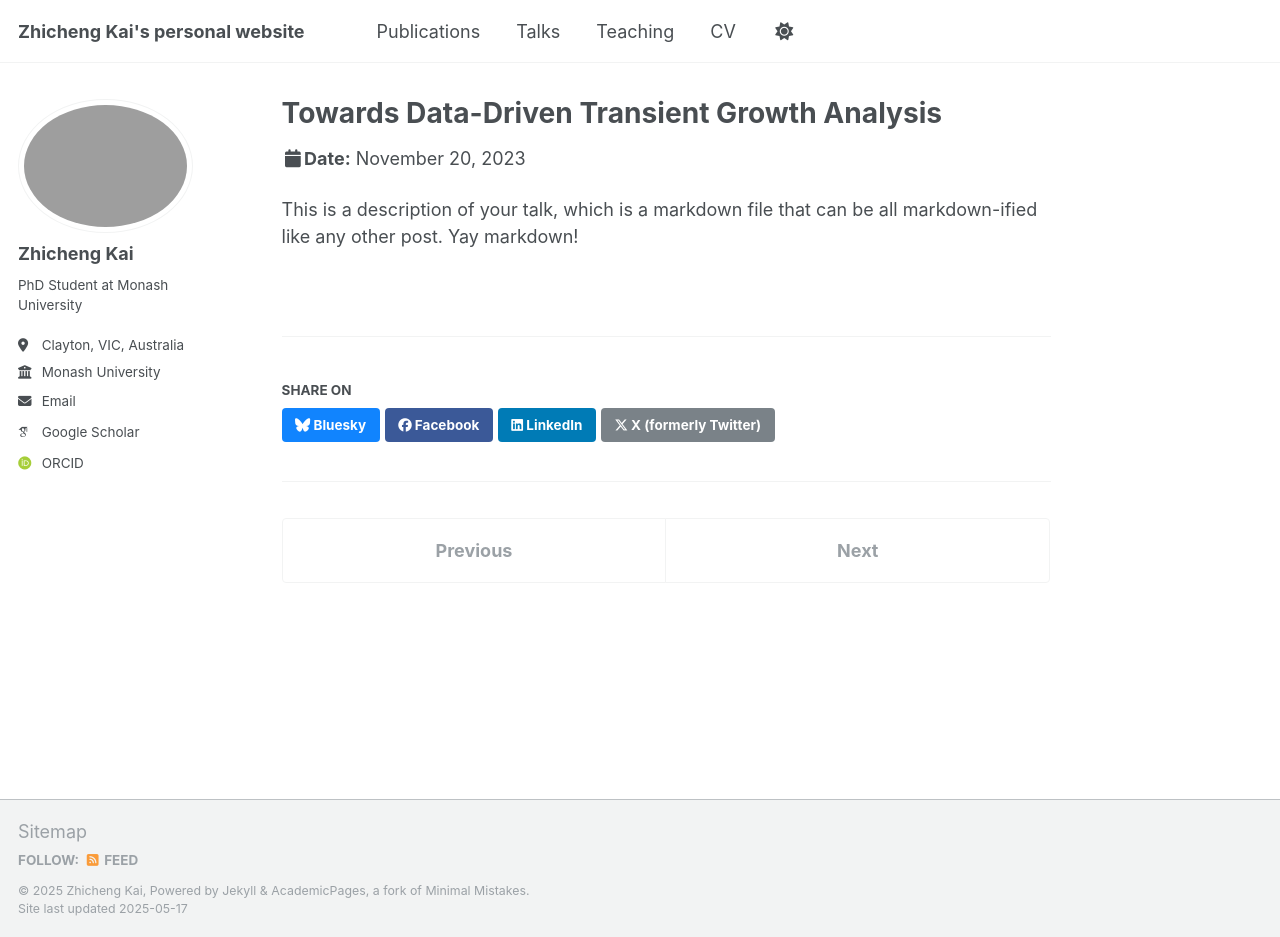
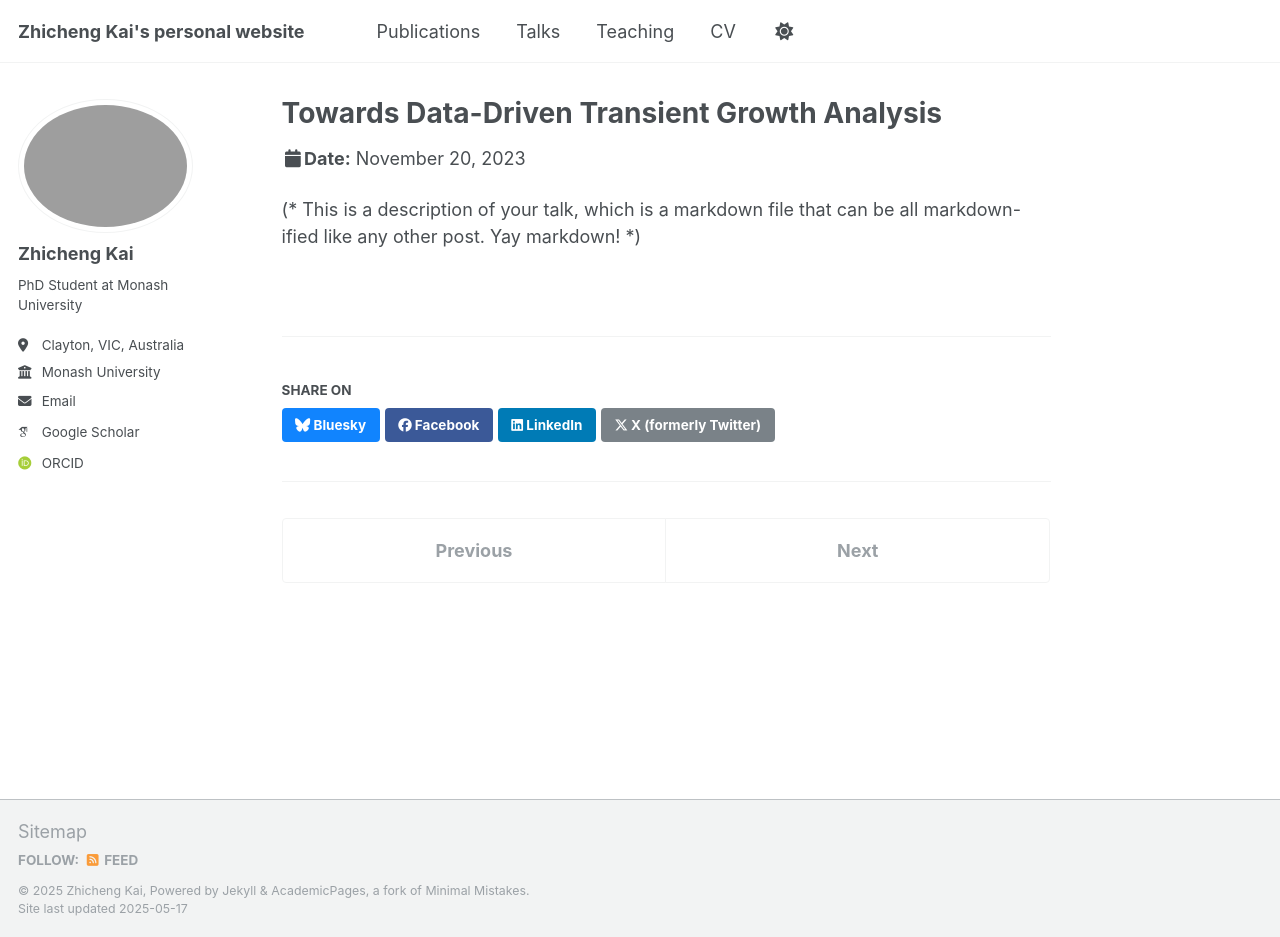
Before and after one commit to ZhichengKai/ZhichengKai.github.io, a Jekyll site: the page built from _talks/2023-11-20-talk-1.md, in a window 1280 px wide and 937 px high. Built offline with Jekyll 4.4.1, drawn with Linux system fonts in a browser that asks for light colours; some web fonts are replaced.

```diff
--- a/_talks/2012-03-01-talk-1.md
+++ b/_talks/2023-11-20-talk-1.md
@@ -8,4 +8,4 @@ date: 2023-11-20
 location: "Washington, DC, USA"
 ---
 
-This is a description of your talk, which is a markdown file that can be all markdown-ified like any other post. Yay markdown!
+(* This is a description of your talk, which is a markdown file that can be all markdown-ified like any other post. Yay markdown! *)
```
